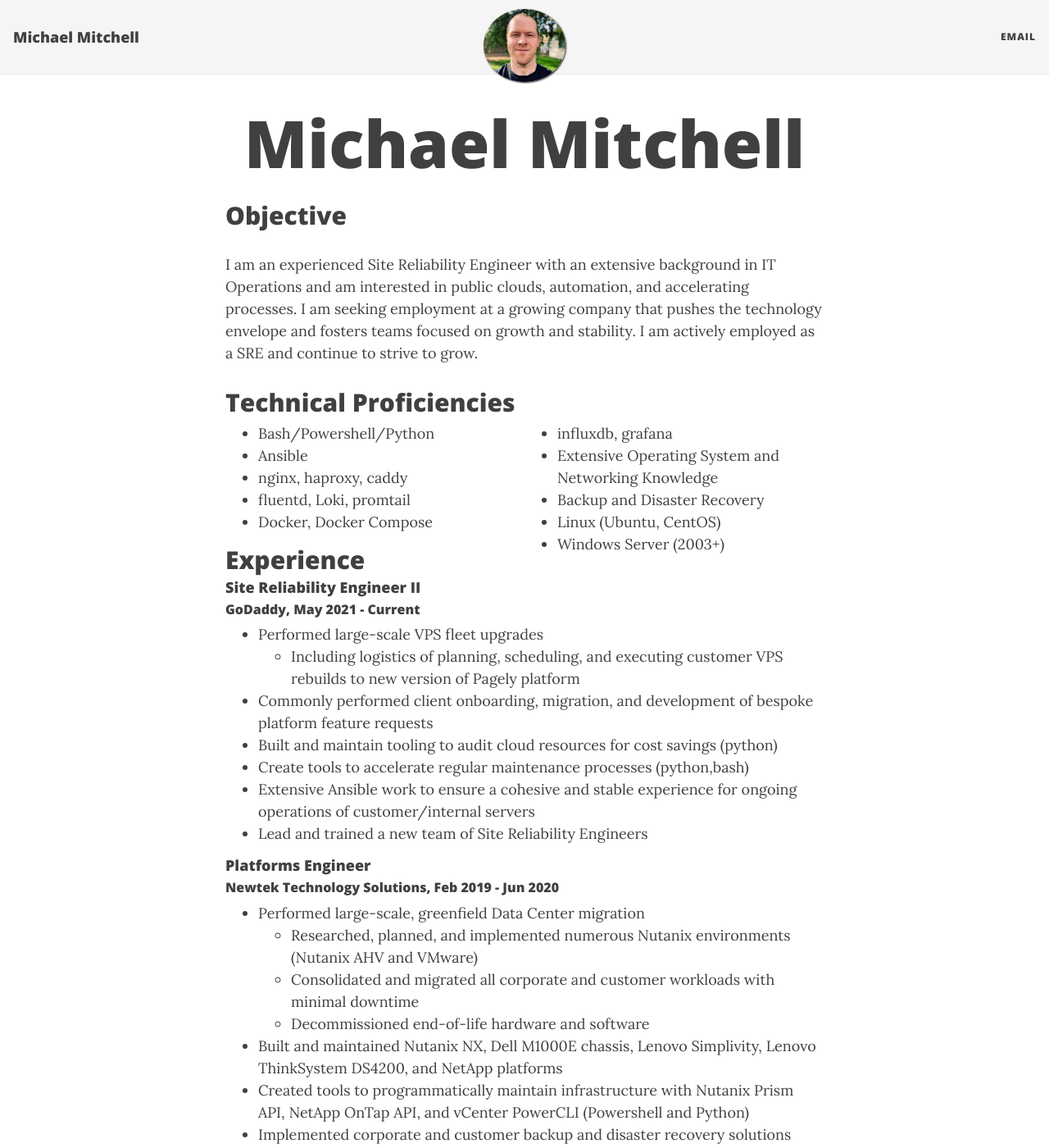
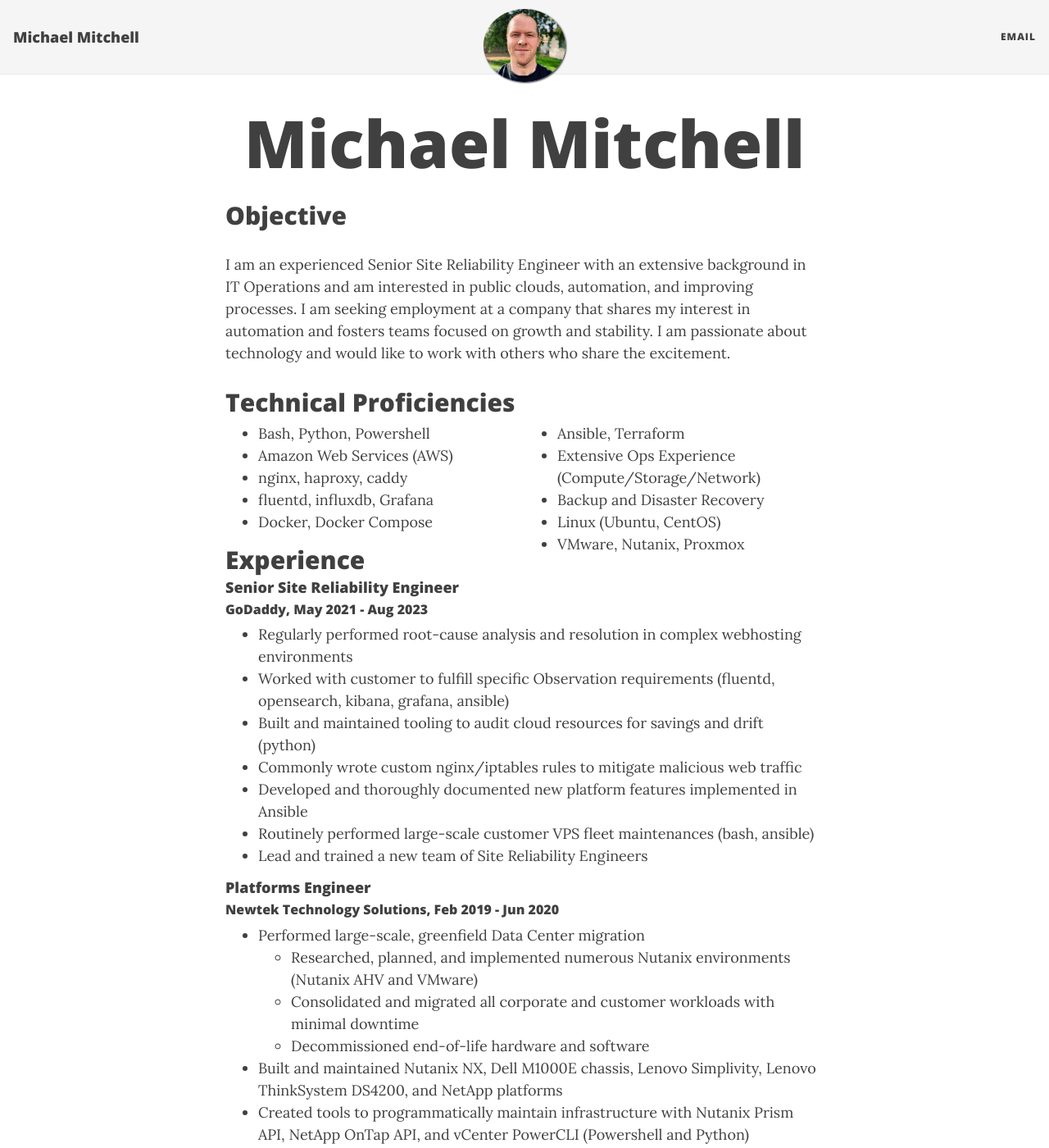
Before and after one commit to themichaelmitchell/themichaelmitchell.github.io, a Jekyll site: the page built from index.md, in a window 1280 px wide and 1400 px high. Shown: the whole window at 82% size. Built offline with Jekyll 4.4.1, drawn with Linux system fonts in a browser that asks for light colours; nearby versions of some CDN libraries; some of the changed text lies outside the part shown.

Commit message:
update resume after GoDaddy

```diff
--- a/index.md
+++ b/index.md
@@ -5,28 +5,28 @@ title: Michael Mitchell
 ---
 
 ## Objective
-I am an experienced Site Reliability Engineer with an extensive background in IT Operations and am interested in public clouds, automation, and accelerating processes. I am seeking employment at a growing company that pushes the technology envelope and fosters teams focused on growth and stability. I am actively employed as a SRE and continue to strive to grow.
+I am an experienced Senior Site Reliability Engineer with an extensive background in IT Operations and am interested in public clouds, automation, and improving processes. I am seeking employment at a company that shares my interest in automation and fosters teams focused on growth and stability. I am passionate about technology and would like to work with others who share the excitement.
 
 <!-- --- -->
 
 ## Technical Proficiencies
 <div style="float: left; width: 50%;">
 <ul>
-<li>Bash/Powershell/Python</li>
-<li>Ansible</li>
+<li>Bash, Python, Powershell</li>
+<li>Amazon Web Services (AWS)</li>
 <li>nginx, haproxy, caddy</li>
-<li>fluentd, Loki, promtail</li>
+<li>fluentd, influxdb, Grafana</li>
 <li>Docker, Docker Compose</li>
 </ul>
 </div>
 
 <div style="float: right; width: 50%;">
 <ul>
-<li>influxdb, grafana</li>
-<li>Extensive Operating System and Networking Knowledge</li>
+<li>Ansible, Terraform</li>
+<li>Extensive Ops Experience (Compute/Storage/Network)</li>
 <li>Backup and Disaster Recovery</li>
 <li>Linux (Ubuntu, CentOS)</li>
-<li>Windows Server (2003+)</li>
+<li>VMware, Nutanix, Proxmox</li>
 </ul>
 </div>
 <!--
@@ -35,14 +35,14 @@ I am an experienced Site Reliability Engineer with an extensive background in IT
 
 
 ## Experience
-#### Site Reliability Engineer II
-###### GoDaddy, May 2021 - Current
-- Performed large-scale VPS fleet upgrades
-  - Including logistics of planning, scheduling, and executing customer VPS rebuilds to new version of Pagely platform
-- Commonly performed client onboarding, migration, and development of bespoke platform feature requests
-- Built and maintain tooling to audit cloud resources for cost savings (python)
-- Create tools to accelerate regular maintenance processes (python,bash)
-- Extensive Ansible work to ensure a cohesive and stable experience for ongoing operations of customer/internal servers
+#### Senior Site Reliability Engineer
+###### GoDaddy, May 2021 - Aug 2023
+- Regularly performed root-cause analysis and resolution in complex webhosting environments
+- Worked with customer to fulfill specific Observation requirements (fluentd, opensearch, kibana, grafana, ansible)
+- Built and maintained tooling to audit cloud resources for savings and drift (python)
+- Commonly wrote custom nginx/iptables rules to mitigate malicious web traffic
+- Developed and thoroughly documented new platform features implemented in Ansible
+- Routinely performed large-scale customer VPS fleet maintenances (bash, ansible)
 - Lead and trained a new team of Site Reliability Engineers
 
 #### Platforms Engineer
@@ -84,5 +84,5 @@ I am an experienced Site Reliability Engineer with an extensive background in IT
 <!-- --- -->
 
 ## Extracurricular
-- Continued learning via my homelab+cloud, focusing on DevOps practices (VMware, AWS, containers (docker/kubernetes), IaC (Terraform, Ansible), and obersvability (promtail/loki/influxdb/grafana))
-- Actively working towards AWS certifications ([Solutions Architect](https://aws.amazon.com/training/path-architecting/) and [SysOps Administrator](https://aws.amazon.com/certification/certified-sysops-admin-associate/))
+- Continued learning via my homelab+cloud, focusing on DevOps practices (Proxmox, AWS, docker, IaC (Terraform, Ansible), and obersvability (promtail/loki/influxdb/grafana))
+- Studying for AWS certifications ([AWS Certified DevOps Engineer - Professional](https://aws.amazon.com/certification/certified-devops-engineer-professional/))
```
